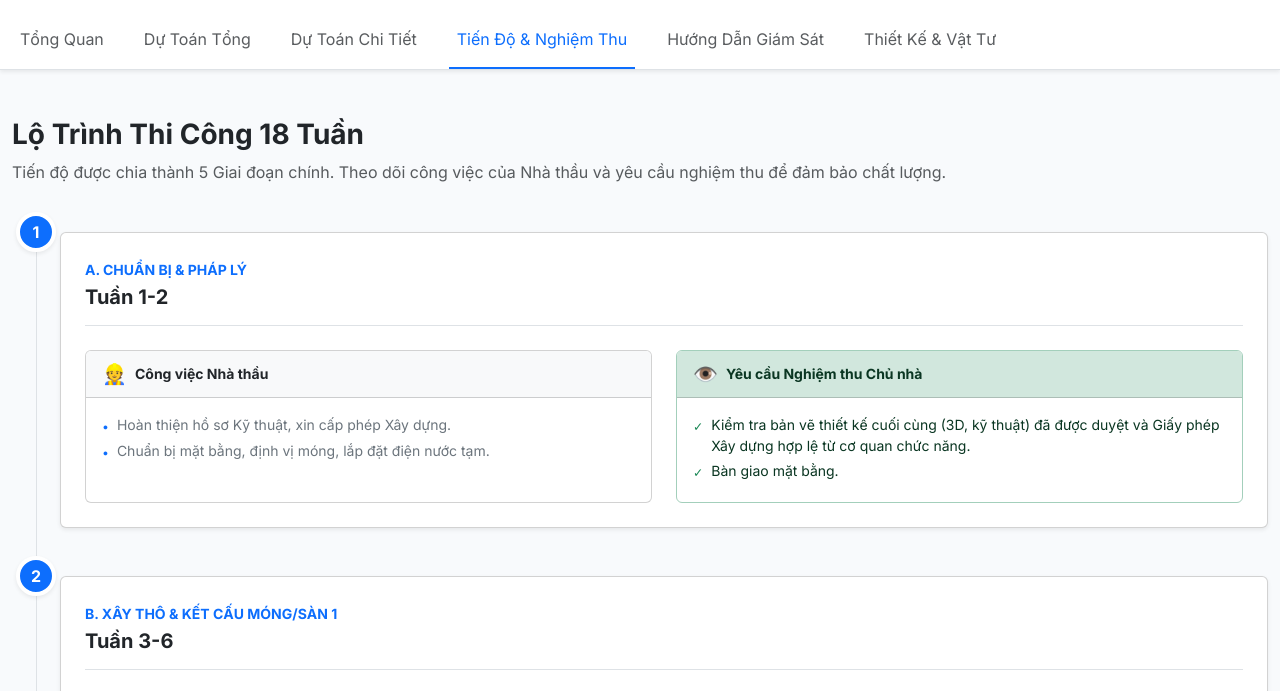
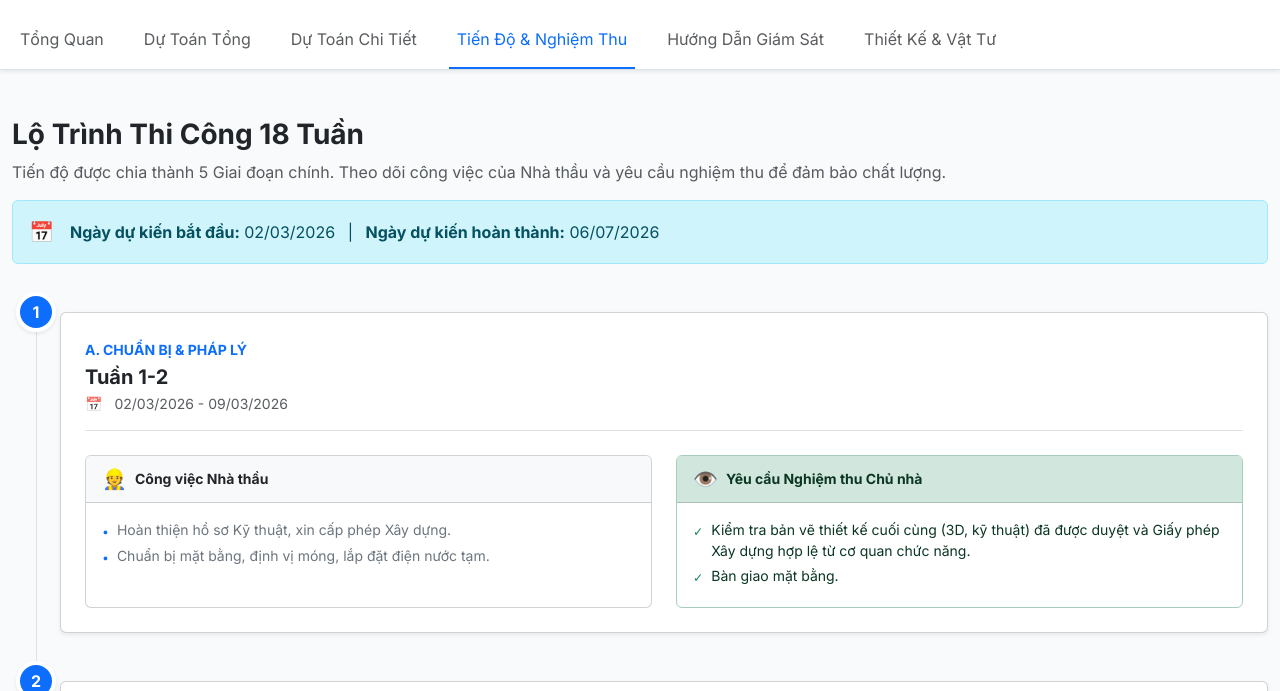
Before and after one commit to hientrung/myhouse, a plain HTML site: page index.html in a window 1280 px wide. Both pictures are taken after a click on the button "Tiến Độ & Nghiệm Thu". Shown: the part 53-744 px from the top of the page. Drawn offline with nearby package versions, Linux system fonts and the light colour scheme.

Commit message:
update schedule

```diff
--- a/data.js
+++ b/data.js
@@ -1,5 +1,6 @@
 const projectData = {
     overview: {
+        startDate: "2026-03-02",
         specs: [
             { label: "Kích thước Đất", value: "5m x 10.165m (Nở hậu 8.48m)" },
             { label: "Địa điểm", value: "TP. Vĩnh Long" },
@@ -76,7 +77,8 @@ const projectData = {
     ],
     schedule: [
         {
-            phase: "A. Chuẩn bị & Pháp lý", weeks: "1-2",
+            phase: "A. Chuẩn bị & Pháp lý",
+            weeks: 2,
             tasks: [
                 "Hoàn thiện hồ sơ Kỹ thuật, xin cấp phép Xây dựng.",
                 "Chuẩn bị mặt bằng, định vị móng, lắp đặt điện nước tạm."
@@ -87,7 +89,8 @@ const projectData = {
             ]
         },
         {
-            phase: "B. Xây Thô & Kết Cấu Móng/Sàn 1", weeks: "3-6",
+            phase: "B. Xây Thô & Kết Cấu Móng/Sàn 1",
+            weeks: 4,
             tasks: [
                 "Đào đất, đổ bê tông lót móng. Lắp dựng cốt thép Móng, Đà Kiềng.",
                 "Đổ bê tông Móng/Đà Kiềng.",
@@ -102,7 +105,8 @@ const projectData = {
             ]
         },
         {
-            phase: "C. Xây Tường & Trát", weeks: "7-13",
+            phase: "C. Xây Tường & Trát",
+            weeks: 7,
             tasks: [
                 "Xây tường bao và tường ngăn phòng (tường 100/200).",
                 "Xây cầu thang bộ. Lắp dựng hệ kết cấu mái (nếu có).",
@@ -119,7 +123,8 @@ const projectData = {
             ]
         },
         {
-            phase: "D. Hoàn Thiện & Lắp Đặt TB", weeks: "14-17",
+            phase: "D. Hoàn Thiện & Lắp Đặt TB",
+            weeks: 4,
             tasks: [
                 "Lắp đặt Gạch Ốp Lát sàn, tường WC.",
                 "Lắp đặt hệ thống cửa, lan can cầu thang, cổng rào.",
@@ -136,7 +141,8 @@ const projectData = {
             ]
         },
         {
-            phase: "E. Bàn Giao", weeks: "18",
+            phase: "E. Bàn Giao",
+            weeks: 1,
             tasks: [
                 "Vệ sinh công nghiệp toàn bộ công trình.",
                 "Sửa chữa các lỗi nhỏ cuối cùng."
--- a/index.html
+++ b/index.html
@@ -100,7 +100,7 @@
                 </div>
                 <div class="d-flex align-items-center gap-3 small fw-medium">
                     <span class="d-none d-sm-inline-block bg-light px-3 py-1 rounded-pill" id="total-budget-display">💰 Đang tải...</span>
-                    <span class="d-none d-sm-inline-block bg-info-subtle px-3 py-1 rounded-pill text-primary-emphasis">⏳ 18 Tuần</span>
+                    <span class="d-none d-sm-inline-block bg-info-subtle px-3 py-1 rounded-pill text-primary-emphasis" id="total-weeks-display">⏳ Đang tải...</span>
                 </div>
             </div>
         </div>
--- a/script.js
+++ b/script.js
@@ -300,19 +300,51 @@ const renderDetailedEstimate = () => {
 
 function renderSchedule() {
     const groupedSchedule = projectData.schedule;
+    const startDate = new Date(projectData.overview.startDate);
+
+    // Calculate total weeks
+    const totalWeeks = groupedSchedule.reduce((sum, phase) => sum + phase.weeks, 0);
+
+    // Calculate project end date
+    const endDate = new Date(startDate);
+    endDate.setDate(startDate.getDate() + (totalWeeks * 7));
+
+    // Helper function to calculate date from week number
+    const getDateFromWeek = (weekNum) => {
+        const date = new Date(startDate);
+        date.setDate(startDate.getDate() + ((weekNum - 1) * 7));
+        return date.toLocaleDateString('vi-VN', { day: '2-digit', month: '2-digit', year: 'numeric' });
+    };
+
+    // Calculate start/end weeks for each phase sequentially
+    let currentWeek = 1;
+    const phasesWithWeeks = groupedSchedule.map(phase => {
+        const startWeek = currentWeek;
+        const endWeek = currentWeek + phase.weeks - 1;
+        currentWeek = endWeek + 1;
+        return { ...phase, startWeek, endWeek };
+    });
 
     return `
         <div>
             <div class="mb-5">
-                <h2 class="h3 fw-bold text-dark">Lộ Trình Thi Công 18 Tuần</h2>
-                <p class="text-muted mt-2">Tiến độ được chia thành 5 Giai đoạn chính. Theo dõi công việc của Nhà thầu và yêu cầu nghiệm thu để đảm bảo chất lượng.</p>
+                <h2 class="h3 fw-bold text-dark">Lộ Trình Thi Công ${totalWeeks} Tuần</h2>
+                <p class="text-muted mt-2">Tiến độ được chia thành ${groupedSchedule.length} Giai đoạn chính. Theo dõi công việc của Nhà thầu và yêu cầu nghiệm thu để đảm bảo chất lượng.</p>
+                <div class="alert alert-info d-flex align-items-center gap-3 mt-3">
+                    <span class="fs-5">📅</span>
+                    <div>
+                        <strong>Ngày dự kiến bắt đầu:</strong> ${startDate.toLocaleDateString('vi-VN', { day: '2-digit', month: '2-digit', year: 'numeric' })}
+                        <span class="mx-2">|</span>
+                        <strong>Ngày dự kiến hoàn thành:</strong> ${endDate.toLocaleDateString('vi-VN', { day: '2-digit', month: '2-digit', year: 'numeric' })}
+                    </div>
+                </div>
             </div>
 
             <div class="position-relative ps-4">
                 <!-- Vertical Timeline Line -->
                 <div class="border-start position-absolute top-0 bottom-0" style="left: 1.5rem; z-index: 0;"></div>
 
-                ${groupedSchedule.map((item, index) => {
+                ${phasesWithWeeks.map((item, index) => {
                     const milestoneNumber = index + 1;
 
                     const taskList = item.tasks.map(task => `
@@ -340,13 +372,15 @@ function renderSchedule() {
                             <!-- Phase Card -->
                             <div class="card shadow-sm" style="margin-left: 1.5rem;">
                                 <div class="card-body p-4">
-                                    <!-- Phase Header -->
-                                    <div class="mb-4 pb-3 border-bottom">
-                                        <span class="small fw-bold text-uppercase text-primary">${item.phase}</span>
-                                        <h3 class="h5 fw-bolder text-dark mt-1 mb-0">Tuần ${item.weeks}</h3>
-                                    </div>
-
-                                    <!-- Tasks and Inspections Grid -->
+                            <!-- Phase Header -->
+                            <div class="mb-4 pb-3 border-bottom">
+                                <span class="small fw-bold text-uppercase text-primary">${item.phase}</span>
+                                <h3 class="h5 fw-bolder text-dark mt-1 mb-0">Tuần ${item.startWeek}${item.startWeek !== item.endWeek ? '-' + item.endWeek : ''}</h3>
+                                <p class="small text-muted mb-0 mt-1">
+                                    <span class="me-2">📅</span>
+                                    ${getDateFromWeek(item.startWeek)} - ${getDateFromWeek(item.endWeek)}
+                                </p>
+                            </div>                                    <!-- Tasks and Inspections Grid -->
                                     <div class="row g-4 small">
                                         <!-- Column 1: Contractor Tasks -->
                                         <div class="col-lg-6">
@@ -566,6 +600,7 @@ function initNav() {
 initNav();
 renderContent();
 updateTotalBudgetDisplay();
+updateTotalWeeksDisplay();
 
 // Update total budget display in header
 function updateTotalBudgetDisplay() {
@@ -579,3 +614,13 @@ function updateTotalBudgetDisplay() {
         displayElement.textContent = displayText;
     }
 }
+
+// Update total weeks display in header
+function updateTotalWeeksDisplay() {
+    const totalWeeks = projectData.schedule.reduce((sum, phase) => sum + phase.weeks, 0);
+    const displayText = `⏳ ${totalWeeks} Tuần`;
+    const displayElement = document.getElementById('total-weeks-display');
+    if (displayElement) {
+        displayElement.textContent = displayText;
+    }
+}
```
